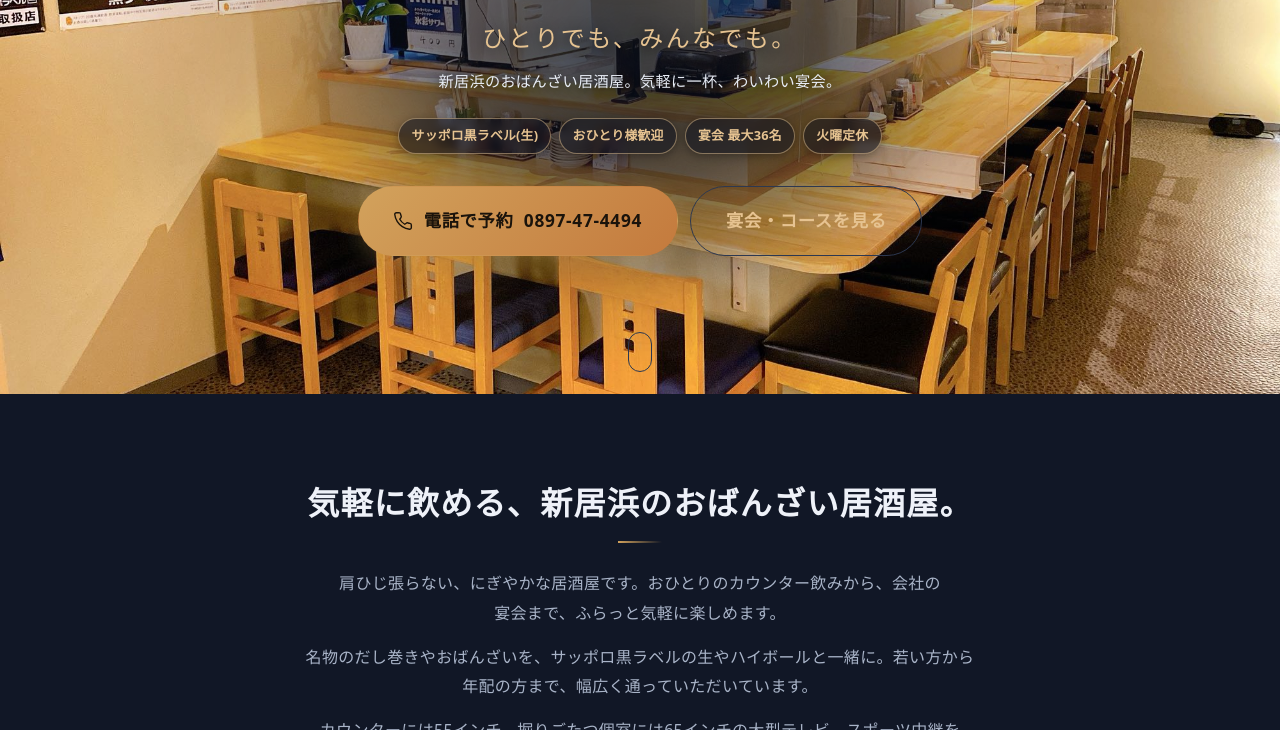
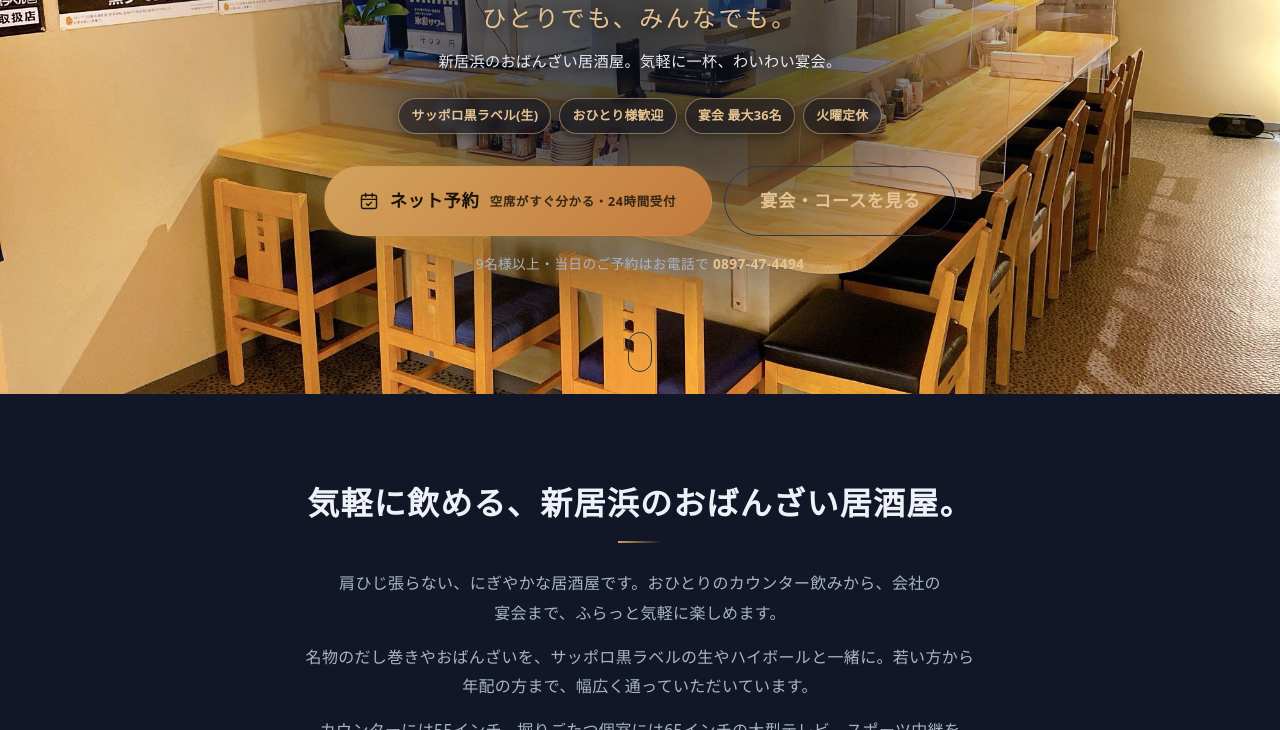
Before and after one commit to j11046rk-commits/abet-news, an Astro site in the folder site/: page / in a window 1280 px wide. Shown: the part 370-1100 px from the top of the page. Built offline with nearby package versions, Linux system fonts and the light colour scheme; Astro itself is replaced by a stand-in of ours; a script that the page names is missing.

Commit message:
トップの一番大きいボタンをネット予約に／求人の勤務時間を3〜6時間に (#79)
・ヒーローの主ボタンを「電話で予約」→「ネット予約」に（店主指示
  2026-10-08）。9名以上・当日は電話の一行を下に添える。ネット予約URLが
  無い場合は従来の電話ボタンに戻る。
・採用ページの勤務時間・リードを「6時間程度」→「3〜6時間程度」に。


Claude-Session: https://claude.ai/code/session_01R2k93gTUAGE9kD1TUVishM

Co-authored-by: Claude <noreply@anthropic.com>

```diff
--- a/site/data/site.json
+++ b/site/data/site.json
@@ -202,7 +202,7 @@
     "募集人数": "1〜2名（急募）",
     "見出し": "スタッフ募集",
     "キャッチ": "新居浜のおばんざい居酒屋で、一緒に働きませんか。",
-    "リード": "未経験の方も、Wワークの方も歓迎です。週2日・1日6時間程度から、生活に合わせて働けます。",
+    "リード": "未経験の方も、Wワークの方も歓迎です。週2日・1日3〜6時間程度から、生活に合わせて働けます。",
     "雇用形態": "アルバイト・パート",
     "契約期間": "期間の定めなし",
     "試用期間": "あり（1か月）※期間中も時給・条件は変わりません",
@@ -211,7 +211,7 @@
     "時給": 1100,
     "深夜時給": 1375,
     "給与補足": "22時以降は深夜割増で時給1,375円〜",
-    "勤務時間": "18:00〜25:00のうち6時間程度（18:00から勤務できる方）",
+    "勤務時間": "18:00〜25:00のうち3〜6時間程度（18:00から勤務できる方）",
     "勤務日数": "週2日〜OK・シフト制",
     "休日": "火曜定休・シフト制",
     "休憩": "原則6時間以内の勤務のため休憩なし（6時間を超える場合は45分、8時間を超える場合は60分）",
--- a/site/src/components/Hero.astro
+++ b/site/src/components/Hero.astro
@@ -4,6 +4,8 @@ import { withBase } from '../lib/text.js';
 import Icon from './Icon.astro';
 const s = site.店舗情報;
 const tel = s.電話番号.replace(/-/g, '');
+// 一番大きいボタンはネット予約（店主指示 2026-10-08）。URLが無ければ従来の電話ボタンに戻る
+const netURL = (site.予約問い合わせ?.ネット予約URL || '').trim();
 const hasPhoto = s.ヒーロー画像 && s.ヒーロー画像.trim() !== '';
 const badges = s.ヒーローバッジ || [];
 const heroPos = (s.ヒーロー画像位置 && s.ヒーロー画像位置.trim()) || 'center 42%';
@@ -23,13 +25,26 @@ const heroPos = (s.ヒーロー画像位置 && s.ヒーロー画像位置.trim()
       </ul>
     )}
     <div class="hero__cta">
-      <a class="btn btn--primary btn--lg" href={`tel:${tel}`}>
-        <Icon name="phone" size={20} />
-        <span>電話で予約</span>
-        <span class="btn__phone-num">{s.電話番号表示用}</span>
-      </a>
+      {netURL ? (
+        <a class="btn btn--primary btn--lg" href={netURL}>
+          <Icon name="calendar" size={20} />
+          <span>ネット予約</span>
+          <span class="hero__cta-sub">空席がすぐ分かる・24時間受付</span>
+        </a>
+      ) : (
+        <a class="btn btn--primary btn--lg" href={`tel:${tel}`}>
+          <Icon name="phone" size={20} />
+          <span>電話で予約</span>
+          <span class="btn__phone-num">{s.電話番号表示用}</span>
+        </a>
+      )}
       <a class="btn btn--ghost btn--lg" href="#banquet">宴会・コースを見る</a>
     </div>
+    {netURL && (
+      <p class="hero__tel">
+        9名様以上・当日のご予約はお電話で <a href={`tel:${tel}`}>{s.電話番号表示用}</a>
+      </p>
+    )}
   </div>
   <a class="hero__scroll" href="#concept" aria-label="下へスクロール"><span></span></a>
 </section>
@@ -173,4 +188,7 @@ const heroPos = (s.ヒーロー画像位置 && s.ヒーロー画像位置.trim()
   @media (min-width: 560px) {
     .hero__cta { flex-direction: row; justify-content: center; }
   }
+  .hero__cta-sub { font-size: 0.72em; font-weight: 600; opacity: 0.85; }
+  .hero__tel { margin: 0.9rem 0 0; font-size: 0.86rem; color: var(--text-dim); }
+  .hero__tel a { color: var(--gold-soft); font-weight: 700; font-variant-numeric: tabular-nums; white-space: nowrap; }
 </style>
```
